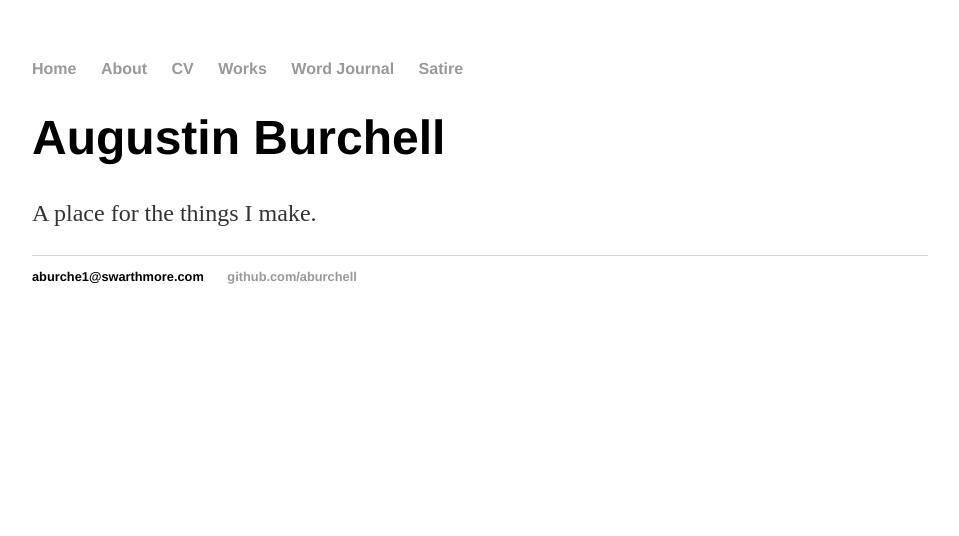
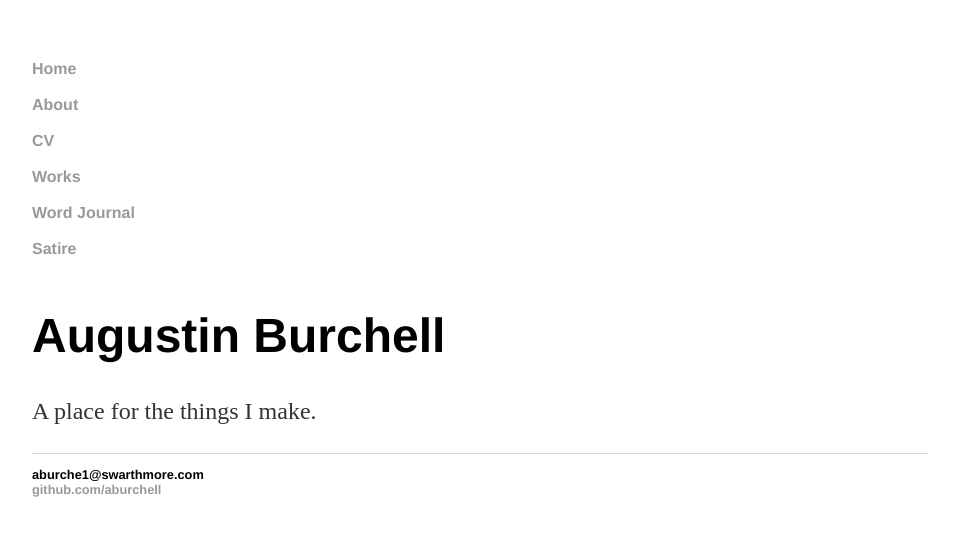
Before and after one commit to aburchell/aburchell.github.io, a Jekyll site: the page built from index.html, in a window 1280 px wide. Shown: the top 536 px of the page, without its empty margins (160-1119 px from the left). Built offline with Jekyll 4.4.1, drawn with Linux system fonts in a browser that asks for light colours.

Commit message:
Update main.css

```diff
--- a/css/main.css
+++ b/css/main.css
@@ -11,6 +11,10 @@ nav ul, footer ul {
 nav ul li, footer ul li {
     display: inline;
     margin-right: 20px;
+    width: 60px;
+}
+li a {
+    display: block;
 }
 a {
     text-decoration: none;
```
